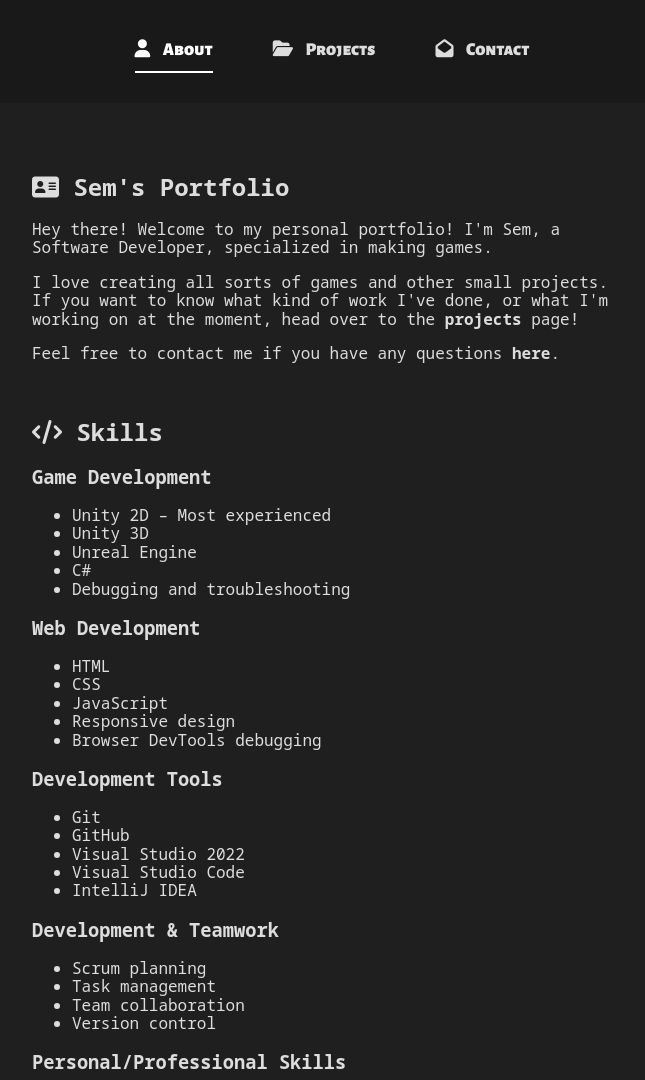
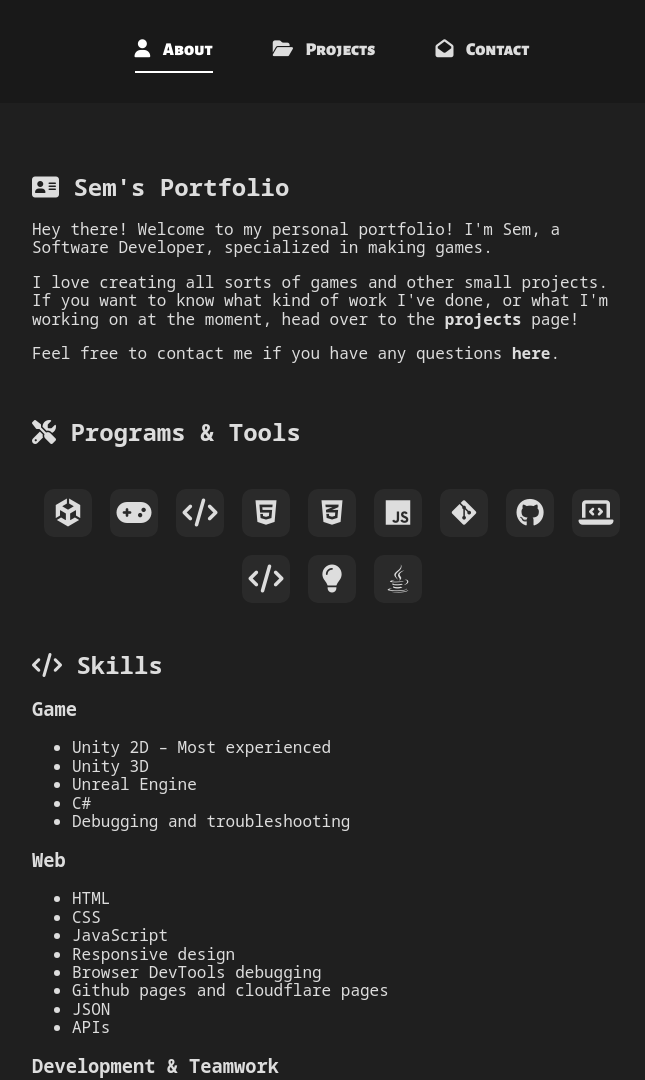
Before and after one commit to SemDelisse/PersonalWebsite, a plain HTML site: page index.html in a window 1280 px wide. Shown: the top 1080 px of the page, without its empty margins (308-953 px from the left). Drawn offline with Linux system fonts and the light colour scheme.

Commit message:
Updated front page with tools

```diff
--- a/index.html
+++ b/index.html
@@ -17,14 +17,16 @@
     <!-- Style -->
     <link rel="stylesheet" href="style/index.css?ver=2">
 
-    <!-- Fonts (one combined request) -->
+    <!-- Fonts -->
     <link rel="preconnect" href="https://fonts.googleapis.com">
     <link rel="preconnect" href="https://fonts.gstatic.com" crossorigin>
     <link
         href="https://fonts.googleapis.com/css2?family=Alegreya+Sans+SC:wght@900&family=DM+Sans:wght@500&family=Noto+Sans+Mono:wght@100..900&family=Poppins&family=Roboto:ital,wght@0,100;0,300;0,400;0,500;0,700;0,900;1,100;1,300;1,400;1,500;1,700;1,900&display=swap"
         rel="stylesheet">
 
+    <!-- Font Awesome -->
     <script src="https://kit.fontawesome.com/2ef25d02cd.js" crossorigin="anonymous"></script>
+
     <script defer src="app.js"></script>
     <script defer src="script/scramble.js"></script>
 </head>
@@ -79,6 +81,68 @@
                 </section>
             </div>
 
+            <div class="section-wrapper">
+                <section class="technologies">
+
+                    <h2 class="scramble">
+                        <i class="fa-solid fa-screwdriver-wrench" aria-hidden="true"></i>
+                        Programs &amp; Tools
+                    </h2>
+
+                    <div class="tools-grid">
+
+                        <div class="tool-icon" data-tooltip="Unity">
+                            <i class="fa-brands fa-unity" aria-hidden="true"></i>
+                        </div>
+
+                        <div class="tool-icon" data-tooltip="Unreal Engine">
+                            <i class="fa-solid fa-gamepad" aria-hidden="true"></i>
+                        </div>
+
+                        <div class="tool-icon" data-tooltip="C#">
+                            <i class="fa-solid fa-code" aria-hidden="true"></i>
+                        </div>
+
+                        <div class="tool-icon" data-tooltip="HTML5">
+                            <i class="fa-brands fa-html5" aria-hidden="true"></i>
+                        </div>
+
+                        <div class="tool-icon" data-tooltip="CSS3">
+                            <i class="fa-brands fa-css3-alt" aria-hidden="true"></i>
+                        </div>
+
+                        <div class="tool-icon" data-tooltip="JavaScript">
+                            <i class="fa-brands fa-js" aria-hidden="true"></i>
+                        </div>
+
+                        <div class="tool-icon" data-tooltip="Git">
+                            <i class="fa-brands fa-git-alt" aria-hidden="true"></i>
+                        </div>
+
+                        <div class="tool-icon" data-tooltip="GitHub">
+                            <i class="fa-brands fa-github" aria-hidden="true"></i>
+                        </div>
+
+                        <div class="tool-icon" data-tooltip="Visual Studio 2022">
+                            <i class="fa-solid fa-laptop-code" aria-hidden="true"></i>
+                        </div>
+
+                        <div class="tool-icon" data-tooltip="Visual Studio Code">
+                            <i class="fa-solid fa-code" aria-hidden="true"></i>
+                        </div>
+
+                        <div class="tool-icon" data-tooltip="IntelliJ IDEA">
+                            <i class="fa-solid fa-lightbulb" aria-hidden="true"></i>
+                        </div>
+                        <div class="tool-icon" data-tooltip="Java">
+                            <i class="fa-brands fa-java" aria-hidden="true"></i>
+                        </div>
+
+                    </div>
+
+                </section>
+            </div>
+
 
             <!-- Skills Section -->
             <div class="section-wrapper">
@@ -91,7 +155,7 @@
                     <div class="skills-grid">
 
                         <div class="skill-group">
-                            <h3 class="scramble">Game Development</h3>
+                            <h3 class="scramble">Game</h3>
                             <ul class="scramble">
                                 <li>Unity 2D – Most experienced</li>
                                 <li>Unity 3D</li>
@@ -102,24 +166,16 @@
                         </div>
 
                         <div class="skill-group">
-                            <h3 class="scramble">Web Development</h3>
+                            <h3 class="scramble">Web</h3>
                             <ul class="scramble">
                                 <li>HTML</li>
                                 <li>CSS</li>
                                 <li>JavaScript</li>
                                 <li>Responsive design</li>
                                 <li>Browser DevTools debugging</li>
-                            </ul>
-                        </div>
-
-                        <div class="skill-group">
-                            <h3 class="scramble">Development Tools</h3>
-                            <ul class="scramble">
-                                <li>Git</li>
-                                <li>GitHub</li>
-                                <li>Visual Studio 2022</li>
-                                <li>Visual Studio Code</li>
-                                <li>IntelliJ IDEA</li>
+                                <li>Github pages and cloudflare pages</li>
+                                <li>JSON</li>
+                                <li>APIs</li>
                             </ul>
                         </div>
 
@@ -134,12 +190,13 @@
                         </div>
 
                         <div class="skill-group">
-                            <h3 class="scramble">Personal/Professional Skills</h3>
+                            <h3 class="scramble">Other Skills</h3>
                             <ul class="scramble">
                                 <li>Problem solving</li>
                                 <li>Creativity</li>
                                 <li>Writing technical documentation</li>
                                 <li>Playtesting and gathering feedback</li>
+                                <li>Java</li>
                                 <li>Loves to learn new technologies</li>
                             </ul>
                         </div>
--- a/style/index.css
+++ b/style/index.css
@@ -141,3 +141,98 @@ footer .link {
     padding-bottom: 1px;
     border-bottom: none;
 }
+
+.technologies {
+    display: flex;
+    flex-direction: column;
+    justify-content: center;
+    align-items: center;
+    gap: 15px;
+}
+
+.technologies h2 {
+    text-align: left;
+    align-self: flex-start;
+}
+
+.tools-grid {
+    display: flex;
+    flex-wrap: wrap;
+    justify-content: center;
+    align-items: center;
+    gap: 18px;
+    padding: 8px 0;
+}
+
+.tool-icon {
+    position: relative;
+    display: flex;
+    align-items: center;
+    justify-content: center;
+
+    width: 48px;
+    height: 48px;
+
+    font-size: 28px;
+    border-radius: 10px;
+
+    background: rgba(255, 255, 255, 0.05);
+
+    cursor: default;
+
+    transition:
+        transform 0.2s ease,
+        background 0.2s ease;
+}
+
+.tool-icon:hover {
+    transform: translateY(-4px);
+    background: rgba(255, 255, 255, 0.12);
+}
+
+.tool-icon::after {
+    content: attr(data-tooltip);
+
+    position: absolute;
+    bottom: 120%;
+    left: 50%;
+
+    transform: translateX(-50%) translateY(5px);
+
+    padding: 7px 11px;
+    border-radius: 6px;
+
+    background: #222;
+    color: white;
+
+    font-family: 'DM Sans', sans-serif;
+    font-size: 12px;
+    font-weight: 500;
+
+    white-space: nowrap;
+
+    opacity: 0;
+    visibility: hidden;
+    pointer-events: none;
+
+    transition: 0.2s ease;
+    z-index: 10;
+}
+
+.tool-icon:hover::after {
+    opacity: 1;
+    visibility: visible;
+    transform: translateX(-50%) translateY(0);
+}
+
+@media (max-width: 600px) {
+    .tools-grid {
+        gap: 14px;
+    }
+
+    .tool-icon {
+        width: 43px;
+        height: 43px;
+        font-size: 25px;
+    }
+}
```
Also changed, not shown: contact.html (+1 -1 lines).
